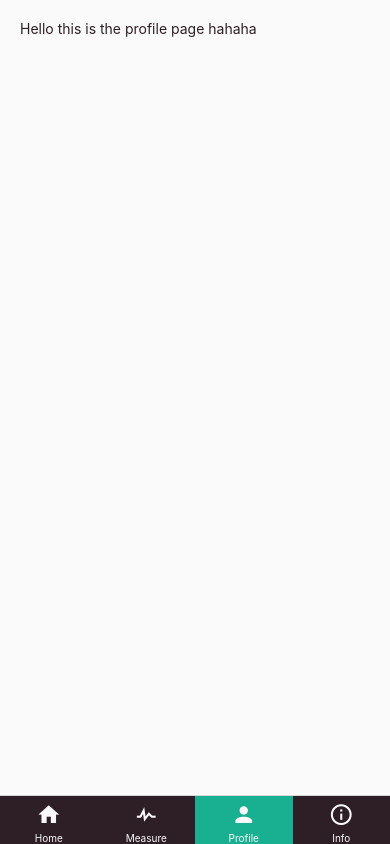
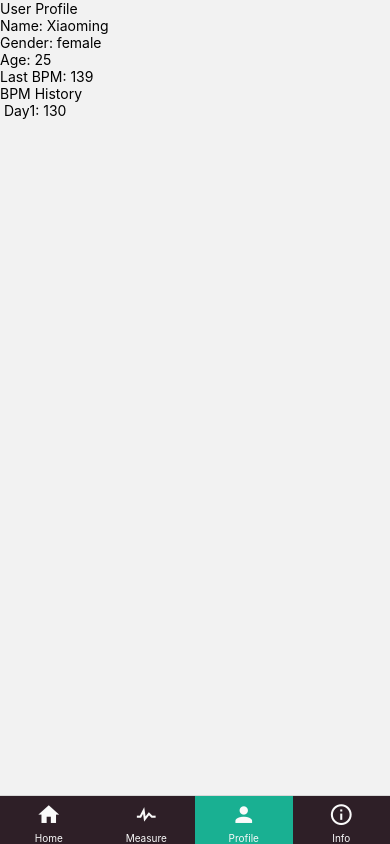
Before and after one commit to lehui123/Hearty, a React Native app: screen /Profile in a window 390 px wide. Built offline with nearby package versions, Linux system fonts and the light colour scheme.

Commit message:
Changes: Home, Measurement, Information, Profile

```diff
--- a/screens/Profile/Profile.js
+++ b/screens/Profile/Profile.js
@@ -1,11 +1,40 @@
 import React from 'react';
-import {View, Text} from 'react-native';
+import {SafeAreaView, Text} from 'react-native';
 import styles from './styles';
 
-export default function Profile() {
+const username = 'Xiaoming'
+const gender = 'female'
+const age = 25
+const lastbpm = 139
+const bpmHistory = 'Day1: 130'
+
+function Profile (props) {
     return (
-        <View style = {styles.backgroundContainer}>
-            <Text style = {styles.textColor}>Hello this is the profile page hahaha</Text>
-        </View>
+        <SafeAreaView style = {styles.styleContainer}>
+            <SafeAreaView style = {styles.innerContainer}>
+            <Text style = {styles.header}>User Profile</Text>
+            </SafeAreaView>
+            <SafeAreaView style = {styles.body}>
+            <Text style = {styles.box}>Name: {username} </Text>
+            </SafeAreaView>
+            <SafeAreaView style = {styles.body}>
+            <Text style = {styles.box}>Gender: {gender} </Text>
+            </SafeAreaView>
+            <SafeAreaView style = {styles.body}>
+            <Text style = {styles.box}>Age: {age} </Text>
+            </SafeAreaView>
+            <SafeAreaView style = {styles.body}>
+            <Text style = {styles.box}>Last BPM: {lastbpm} </Text>
+            </SafeAreaView>
+            <SafeAreaView style = {styles.innerContainer}>
+            <Text style = {styles.header}>BPM History</Text>
+            </SafeAreaView>
+            <SafeAreaView style = {styles.fillbackground}>
+            <Text style = {styles.box}> {bpmHistory} </Text>
+            </SafeAreaView>
+        </SafeAreaView>
+
     );
 }
+
+export default Profile
```
